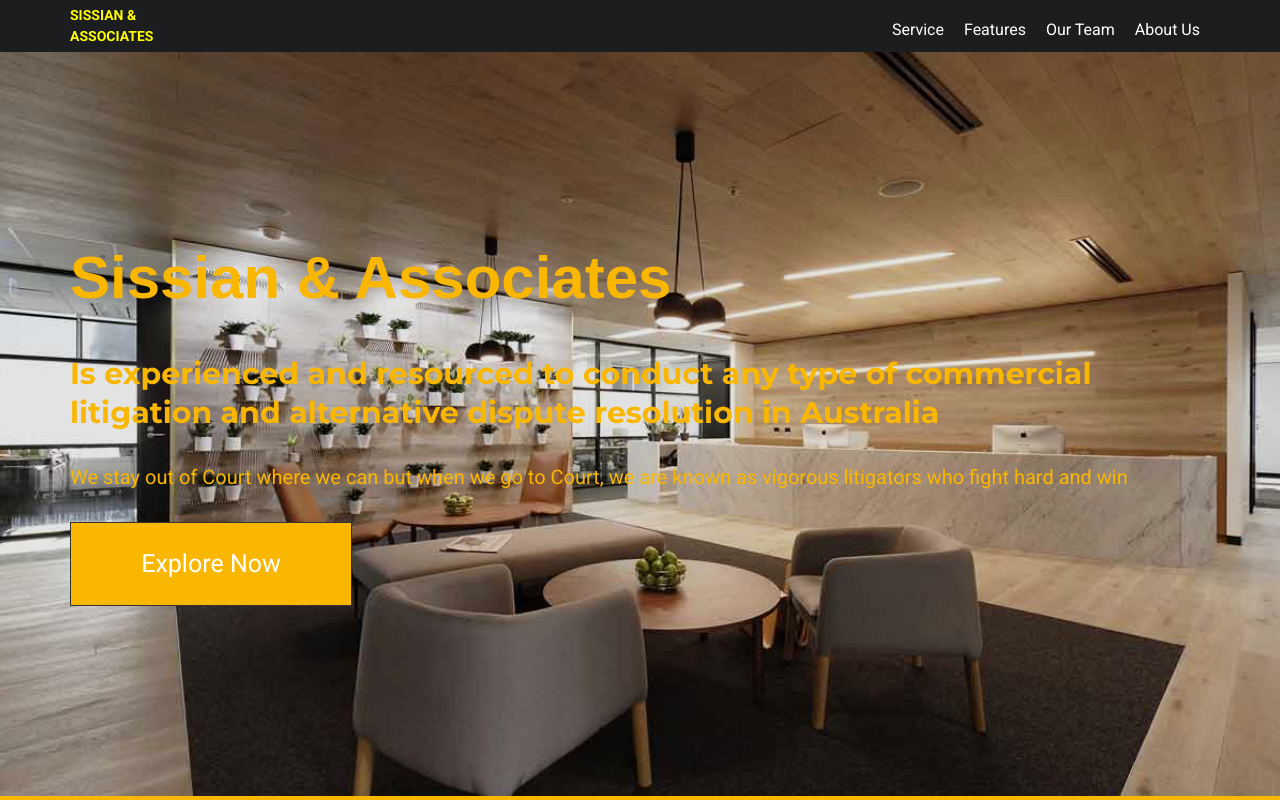
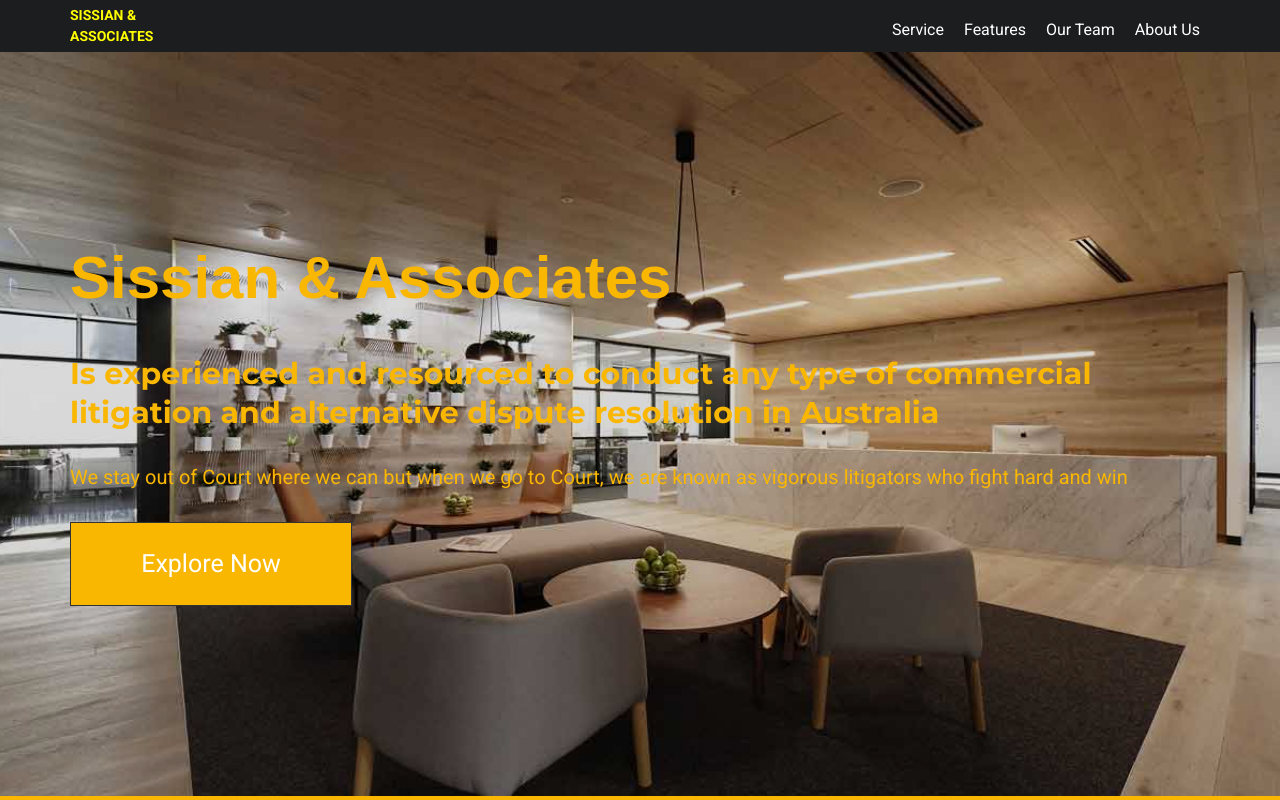
Before and after one commit to pwdfrauk/projectlive, a plain HTML site: page index.html in a window 1280 px wide. Shown: the top 800 px of the page. Drawn offline with nearby package versions, Linux system fonts and the light colour scheme.

Commit message:
some change

```diff
--- a/resource/css/style.css
+++ b/resource/css/style.css
@@ -94,7 +94,7 @@ section {
 /*=====================================================*/
 .header-section {
 	/*background:linear-gradient(rgba(167, 169, 254, .8), rgba(167, 169, 254, .5))*/
-	background:linear-gradient(rgba(1, 1, 1, .1), rgba(1, 1, 1, .1)),url('../img/155.jpg');
+	background:linear-gradient(rgba(1, 1, 1, .1), rgba(1, 1, 1, .2)),url('../img/155.jpg');
 	background-repeat: no-repeat;
 	background-size: cover;
 	background-position: center center;
```
Also changed, not shown: images/133.jpg (added), 4 other files.
